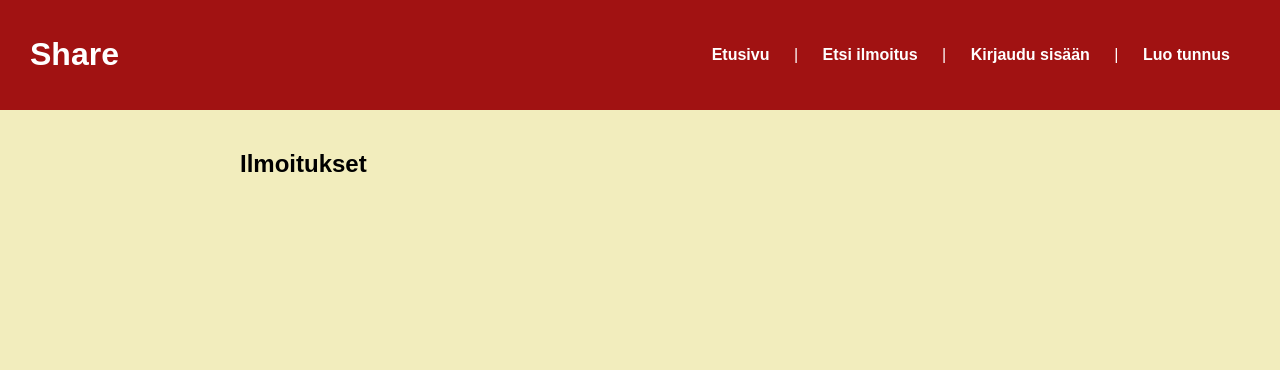
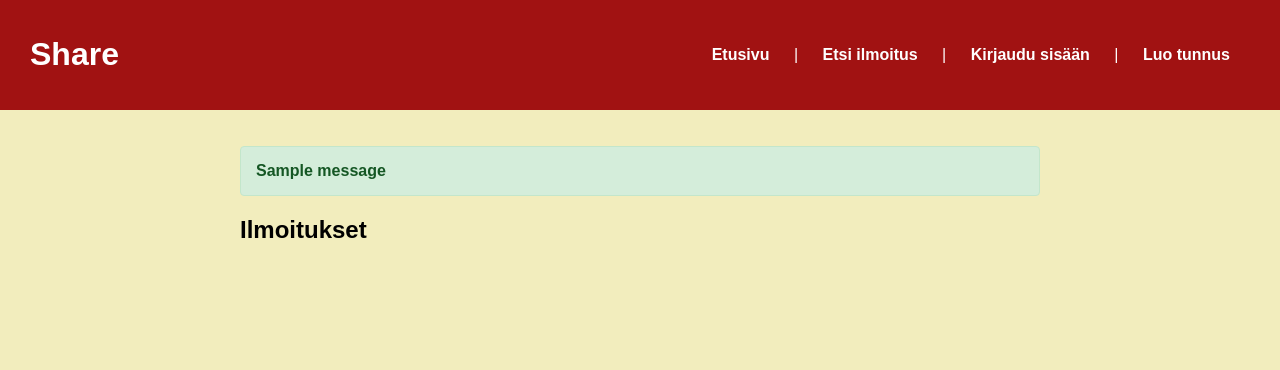
Before and after one commit to Haav11/Share, a Flask app: page / in a window 1280 px wide. Shown: the top 370 px of the page. Run offline with Flask 3, Linux system fonts and the light colour scheme; one stand-in notice (Sample message) is shown; data that the repository does not hold is empty.

Commit message:
Add flash messages

```diff
--- a/app.py
+++ b/app.py
@@ -1,5 +1,5 @@
 import sqlite3
-from flask import Flask
+from flask import Flask, flash
 from flask import abort, redirect, render_template, request, session
 import config
 import db
@@ -229,13 +229,18 @@ def create():
     username = request.form["username"]
     password1 = request.form["password1"]
     password2 = request.form["password2"]
+
     if password1 != password2:
-        return "VIRHE: salasanat eivät ole samat"
+        flash("VIRHE: salasanat eivät ole samat", "error")
+        return redirect("/register")
 
     try:
         users.create_user(username, password1)
     except sqlite3.IntegrityError:
-        return "VIRHE: tunnus on jo varattu"
+        flash("VIRHE: tunnus on jo varattu", "error")
+        return redirect("/register")
+
+    flash("Tunnus luotu", "success")
 
     return redirect("/login")
 
--- a/static/main.css
+++ b/static/main.css
@@ -43,3 +43,23 @@ body {
 nav a {
   margin-left: 20px;
 }
+
+.flash-message {
+    padding: 15px;
+    margin-bottom: 10px;
+    border-radius: 4px;
+    border: 1px solid transparent;
+    font-weight: bold;
+}
+
+.success {
+    background-color: #d4edda;
+    color: #155724;
+    border-color: #c3e6cb;
+}
+
+.error {
+    background-color: #f8d7da;
+    color: #a11212;
+    border-color: #f5c6cb;
+}
--- a/templates/layout.html
+++ b/templates/layout.html
@@ -33,6 +33,16 @@
     </p>
     {% endif %}
 
+    {% with messages = get_flashed_messages(with_categories = true) %}
+      {% if messages %}
+        <div class="flash-container">
+          {% for category, message in messages %}
+            <p class="flash-message {{ category }}">{{ message }}</p>
+          {% endfor %}
+        </div>
+      {% endif %}
+    {% endwith %}
+
     {% block content %}{% endblock %}
   </div>
 
```
